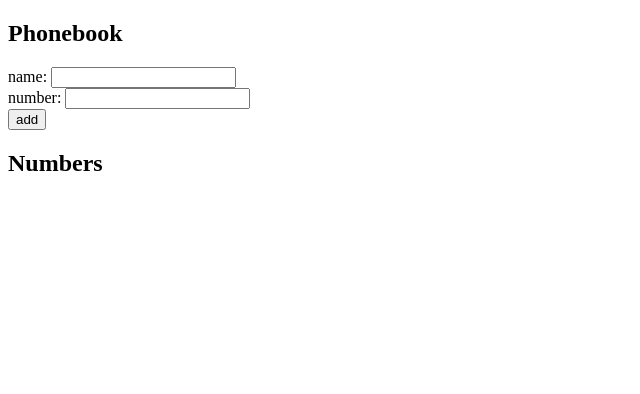
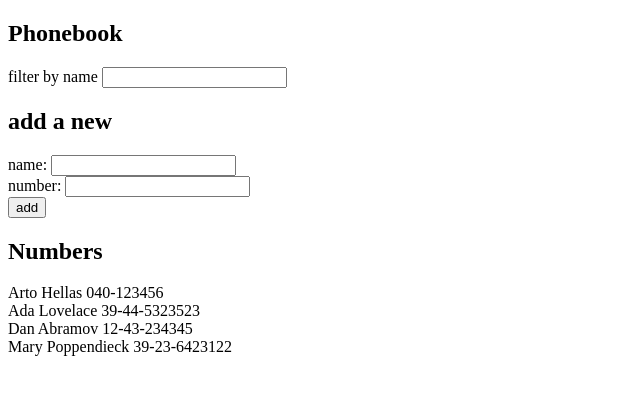
Before and after one commit to OMussa/fullstackopen, a React (Create React App) app in the folder part2/: page / in a window 1280 px wide. Shown: the top 394 px of the page, without its empty margins (0-640 px from the left). Built offline with nearby package versions, Linux system fonts and the light colour scheme.

Commit message:
exercise 2.9

```diff
--- a/part2/src/App.js
+++ b/part2/src/App.js
@@ -2,10 +2,16 @@ import { useState } from 'react'
 
 const App = () => {
   const [persons, setPersons] = useState([
+    { name: 'Arto Hellas', number: '040-123456', id: 1 },
+    { name: 'Ada Lovelace', number: '39-44-5323523', id: 2 },
+    { name: 'Dan Abramov', number: '12-43-234345', id: 3 },
+    { name: 'Mary Poppendieck', number: '39-23-6423122', id: 4 }
   ])
   const [newName, setNewName] = useState('')
 
   const [numbers,setNumber] = useState('')
+
+  const [search, setSearch] = useState('')
 
 
 
@@ -23,6 +29,7 @@ const App = () => {
     }
     setPersons(persons.concat(nameObject))
     setNewName('')
+    setNumber('')
   }
 
   }
@@ -34,10 +41,20 @@ const App = () => {
     console.log(event.target.value)
     setNumber(event.target.value)
   }
+  const handleFilter = (event) => {
+    console.log(event.target.value)
+    setSearch(event.target.value)
+  }
+  const filtered = persons.filter(person => person.name.includes(search))
 
   return (
     <div>
       <h2>Phonebook</h2>
+      <form>
+        filter by name <input value={search} onChange={handleFilter}></input>
+      </form>
+      <div>{persons.filter(person => person.name == handleFilter )}</div>
+      <h2>add a new</h2>
       <form >
         <div> name: <input  onChange={handleNoteChange} /> </div>
         <div> number: <input onChange={handleNumberChange} /> </div>
@@ -45,7 +62,11 @@ const App = () => {
       </form>
       <h2>Numbers</h2>
 <div>
-  {persons.map(person => <p key={person.id}>{person.name} {person.number}</p>)}
+{filtered.map(person => (
+          <div key={person.name}>
+            {person.name} {person.number}
+          </div>
+        ))}
 
 </div>
 
```
